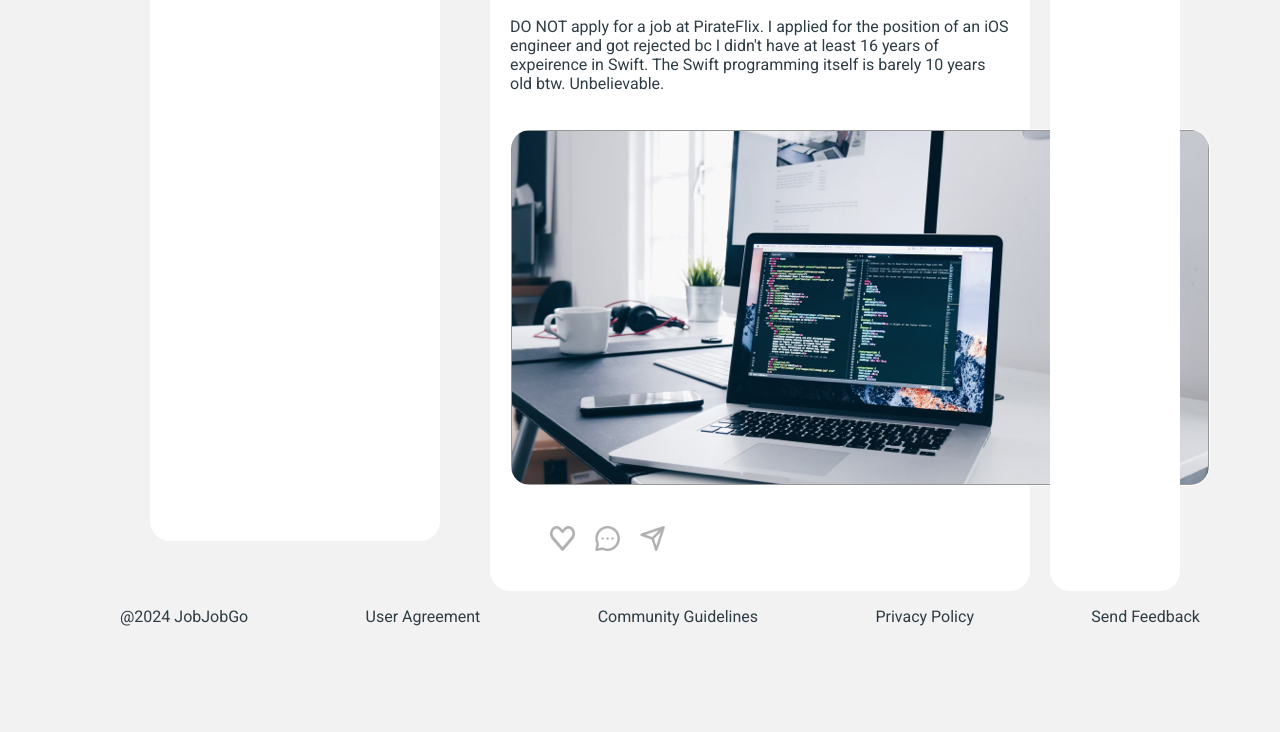
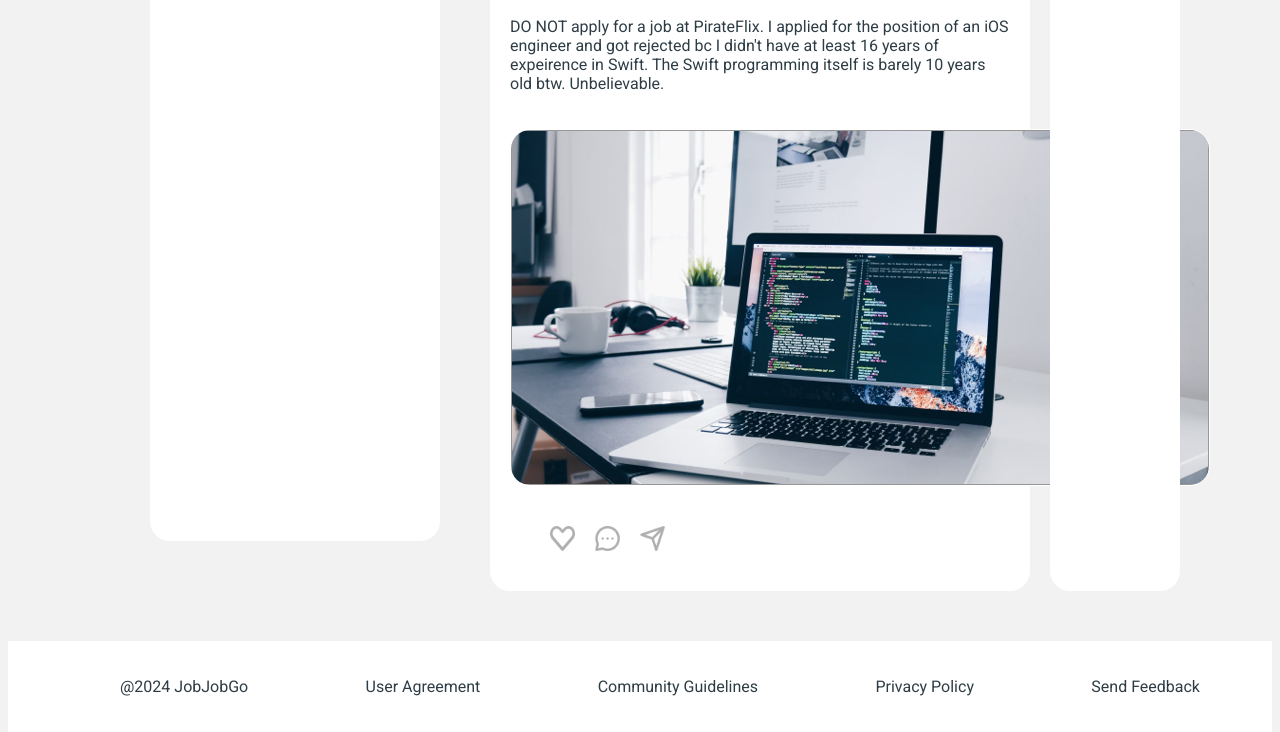
Before and after one commit to userclassgit/job-job-go, a website with bundled scripts: page home.html in a window 1280 px wide. Shown: the part 1790-2522 px from the top of the page. Before the commit the page ends 2416 px from the top, so only its background shows below. Built offline with nearby package versions, Linux system fonts and the light colour scheme; no server answers.

Commit message:
done footer styling

```diff
--- a/assets/style/home.css
+++ b/assets/style/home.css
@@ -257,4 +257,8 @@ main {
     }
 }
 
-footer {}
+footer {
+    margin: 50px 0 0 0;
+    padding: 20px 0;
+    background-color: var(--white);
+}
```
